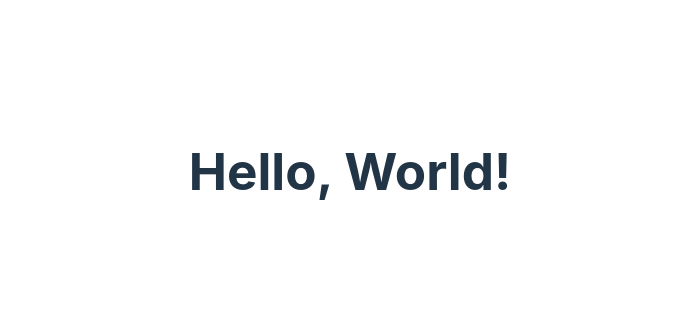
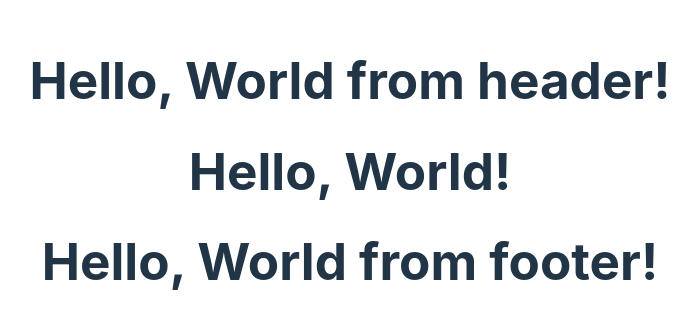
Before and after one commit to Bistaaa/vite-coupickr, a Vue app: page / in a window 1280 px wide. Shown: the part 229-558 px from the top of the page, without its empty margins (290-988 px from the left). Built offline with nearby package versions, Linux system fonts and the light colour scheme.

Commit message:
creazione componenti principali

```diff
--- a/src/App.vue
+++ b/src/App.vue
@@ -1,7 +1,14 @@
-<script setup>
-import HelloWorld from './components/HelloWorld.vue'
+<script>
+import AppMain from './components/AppMain.vue';
+
+export default {
+  name: 'App',
+  components: {
+    AppMain
+  },
+}
 </script>
 
 <template>
-  <HelloWorld msg="Vite + Vue" />
+  <AppMain />
 </template>
--- /dev/null
+++ b/src/components/AppFooter.vue
@@ -0,0 +1,9 @@
+<script>
+
+</script>
+
+<template>
+    <h1>Hello, World from footer!</h1>
+</template>
+
+<style scoped></style>
--- a/src/components/HelloWorld.vue
+++ b/src/components/AppHeader.vue
@@ -1,9 +1,9 @@
-<script setup>
+<script>
 
 </script>
 
 <template>
-  <h1>Hello, World!</h1>
+    <h1>Hello, World from header!</h1>
 </template>
 
 <style scoped></style>
--- /dev/null
+++ b/src/components/AppMain.vue
@@ -0,0 +1,22 @@
+<script>
+
+import AppHeader from './AppHeader.vue';
+import AppFooter from './AppFooter.vue';
+
+export default {
+  name: 'App',
+  components: {
+    AppHeader,
+    AppFooter,
+  },
+}
+
+</script>
+
+<template>
+  <AppHeader />
+  <h1>Hello, World!</h1>
+  <AppFooter />
+</template>
+
+<style scoped></style>
```
